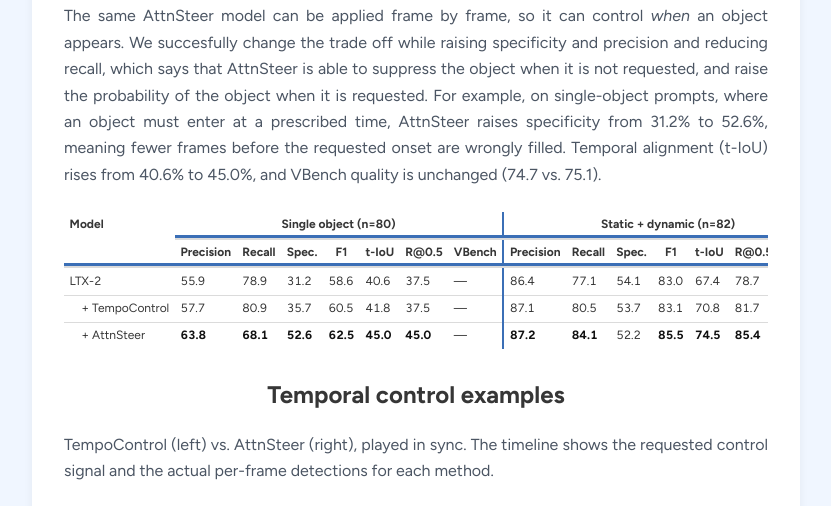
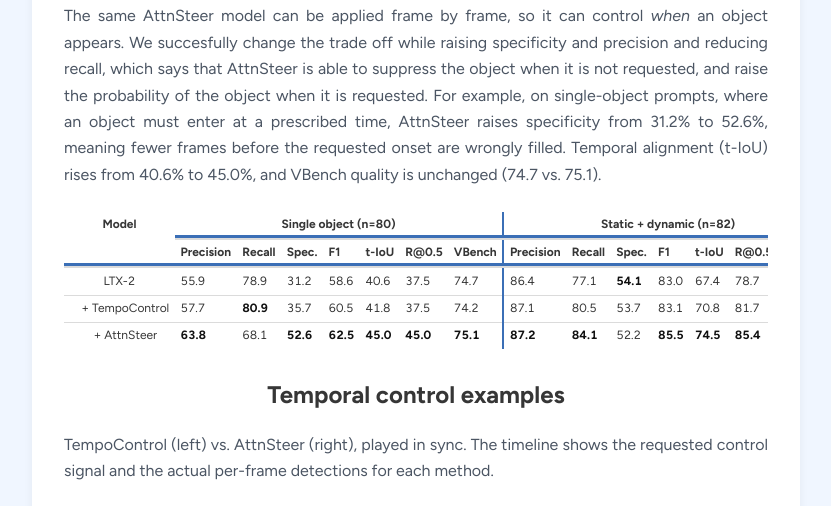
Before and after one commit to benf22/will-it-render, a plain HTML site: page index.html in a window 1280 px wide. Shown: the part 8562-9068 px from the top of the page, without its empty margins (224-1055 px from the left). Drawn offline with nearby package versions, Linux system fonts and the light colour scheme; some icons are missing.

Commit message:
temporal table: fill VBench values + fix bold, center-align columns
Single-object VBench: LTX-2=74.7, TempoControl=74.2, AttnSteer=75.1 (bold best)
Static+dynamic VBench: LTX-2=77.7, TempoControl=78.6, AttnSteer=78.9 (bold best)
Also fixes bold on Recall (TempoControl highest at 80.9) and Spec (LTX-2 highest at 54.1),
and center-aligns all Model column cells.

Co-Authored-By: Claude Sonnet 4.6 <noreply@anthropic.com>

```diff
--- a/index.html
+++ b/index.html
@@ -682,19 +682,19 @@ alignment (t-IoU) rises from 40.6% to 45.0%, and VBench quality is unchanged (74
       <table class="table is-fullwidth is-narrow is-size-7 results-table">
         <thead>
           <tr>
-            <th rowspan="2">Model</th>
+            <th rowspan="2" style="text-align:center;">Model</th>
             <th colspan="7" style="text-align:center; box-shadow:inset 0 -3px 0 0 var(--accent);">Single object (n=80)</th>
             <th colspan="7" style="text-align:center; box-shadow:inset 0 -3px 0 0 var(--accent); border-left:2px solid var(--accent);">Static + dynamic (n=82)</th>
           </tr>
           <tr>
-            <th style="text-align:center">Precision</th><th style="text-align:center">Recall</th><th style="text-align:center">Spec.</th><th style="text-align:center">F1</th><th style="text-align:center">t-IoU</th><th style="text-align:center">R@0.5</th><th style="text-align:center">VBench</th>
-            <th style="text-align:center; border-left:2px solid var(--accent)">Precision</th><th style="text-align:center">Recall</th><th style="text-align:center">Spec.</th><th style="text-align:center">F1</th><th style="text-align:center">t-IoU</th><th style="text-align:center">R@0.5</th><th style="text-align:center">VBench</th>
+            <th>Precision</th><th>Recall</th><th>Spec.</th><th>F1</th><th>t-IoU</th><th>R@0.5</th><th>VBench</th>
+            <th style="border-left:2px solid var(--accent)">Precision</th><th>Recall</th><th>Spec.</th><th>F1</th><th>t-IoU</th><th>R@0.5</th><th>VBench</th>
           </tr>
         </thead>
         <tbody>
-          <tr><td>LTX-2</td><td>55.9</td><td>78.9</td><td>31.2</td><td>58.6</td><td>40.6</td><td>37.5</td><td>&mdash;</td><td style="border-left:2px solid var(--accent)">86.4</td><td>77.1</td><td>54.1</td><td>83.0</td><td>67.4</td><td>78.7</td><td>&mdash;</td></tr>
-          <tr><td>&emsp;+ TempoControl</td><td>57.7</td><td>80.9</td><td>35.7</td><td>60.5</td><td>41.8</td><td>37.5</td><td>&mdash;</td><td style="border-left:2px solid var(--accent)">87.1</td><td>80.5</td><td>53.7</td><td>83.1</td><td>70.8</td><td>81.7</td><td>&mdash;</td></tr>
-          <tr><td>&emsp;+ AttnSteer</td><td><b>63.8</b></td><td><b>68.1</b></td><td><b>52.6</b></td><td><b>62.5</b></td><td><b>45.0</b></td><td><b>45.0</b></td><td>&mdash;</td><td style="border-left:2px solid var(--accent)"><b>87.2</b></td><td><b>84.1</b></td><td>52.2</td><td><b>85.5</b></td><td><b>74.5</b></td><td><b>85.4</b></td><td>&mdash;</td></tr>
+          <tr><td style="text-align:center;">LTX-2</td><td>55.9</td><td>78.9</td><td>31.2</td><td>58.6</td><td>40.6</td><td>37.5</td><td>74.7</td><td style="border-left:2px solid var(--accent)">86.4</td><td>77.1</td><td><b>54.1</b></td><td>83.0</td><td>67.4</td><td>78.7</td><td>77.7</td></tr>
+          <tr><td style="text-align:center;">&emsp;+ TempoControl</td><td>57.7</td><td><b>80.9</b></td><td>35.7</td><td>60.5</td><td>41.8</td><td>37.5</td><td>74.2</td><td style="border-left:2px solid var(--accent)">87.1</td><td>80.5</td><td>53.7</td><td>83.1</td><td>70.8</td><td>81.7</td><td>78.6</td></tr>
+          <tr><td style="text-align:center;">&emsp;+ AttnSteer</td><td><b>63.8</b></td><td>68.1</td><td><b>52.6</b></td><td><b>62.5</b></td><td><b>45.0</b></td><td><b>45.0</b></td><td><b>75.1</b></td><td style="border-left:2px solid var(--accent)"><b>87.2</b></td><td><b>84.1</b></td><td>52.2</td><td><b>85.5</b></td><td><b>74.5</b></td><td><b>85.4</b></td><td><b>78.9</b></td></tr>
         </tbody>
       </table>
     </div>
```
Also changed, not shown: index.template.html (+6 -6 lines).
